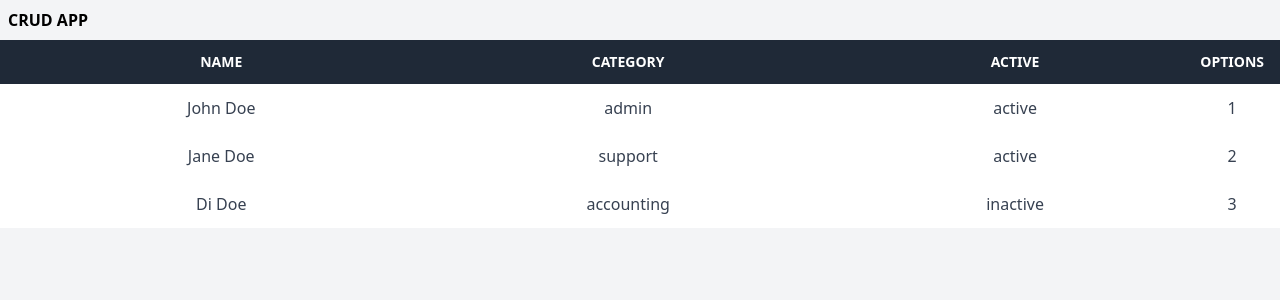
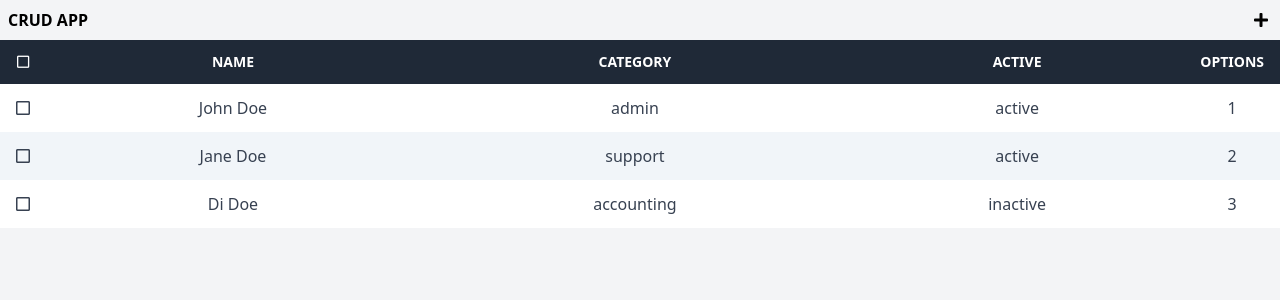
Before and after one commit to rjvillanueva89/crud-app, a Next.js app: page / in a window 1280 px wide. Shown: the top 300 px of the page. Built offline with nearby package versions, Linux system fonts and the light colour scheme; data requests are answered from the project's data file.

Commit message:
- updated user table row component

```diff
--- a/components/users/table/index.tsx
+++ b/components/users/table/index.tsx
@@ -11,7 +11,7 @@ export default function Table(Props) {
     <table className="w-full bg-white text-center">
       <thead className="bg-gray-800 text-white">
         <tr>
-          <th className="py-3 px-4 uppercase font-semibold text-sm w-1"><i className="fa fa-square"></i></th>
+          <th className="py-3 px-4 uppercase font-semibold text-sm w-1"><i className="far fa-square"></i></th>
           <th className="py-3 px-4 uppercase font-semibold text-sm">Name</th>
           <th className="py-3 px-4 uppercase font-semibold text-sm">Category</th>
           <th className="py-3 px-4 uppercase font-semibold text-sm">Active</th>
@@ -20,16 +20,18 @@ export default function Table(Props) {
       </thead>
       <tbody className="text-gray-700">
         { isLoading ? (
-          <Row empty="true" message="Loading users..." />
+          <Row message="Loading users..." />
         ) : (
           <>
             {
+              // check if there's any users returned
               data.length ? (
+                // loop through user data
                 data.map((user) => (
                   <Row key={user.id} data={user} />
                 ))
               ) : (
-                <Row empty="true" message="No users found..." />
+                <Row message="No users found..." />
               )
             }
           </>
--- a/components/users/table/row.tsx
+++ b/components/users/table/row.tsx
@@ -1,8 +1,8 @@
 export default function Row({ ...Props }) {
   if(Props.data) {
     return (
-      <tr>
-        <td className="py-3 px-4"><i className="fa fa-square"></i></td>
+      <tr className="even:bg-slate-100">
+        <td className="py-3 px-4"><i className="far fa-square"></i></td>
         <td className="py-3 px-4">{Props.data.name}</td>
         <td className="py-3 px-4">{Props.data.category}</td>
         <td className="py-3 px-4">{Props.data.active ? 'active' : 'inactive'}</td>
@@ -11,11 +11,10 @@ export default function Row({ ...Props }) {
     )
   }
 
-  if(Props.empty) {
-    return (
-      <tr>
-        <td className="py-3 px-4" colSpan="5">{Props.message}</td>
-      </tr>
-    )
-  }
+
+  return (
+    <tr>
+      <td className="py-3 px-4" colSpan="5">{Props.message}</td>
+    </tr>
+  )
 }
--- a/layout/index.tsx
+++ b/layout/index.tsx
@@ -21,8 +21,6 @@ export default function Layout({ children }: Props) {
       <main id="content">
         {children}
       </main>
-
-      <script src="https://cdnjs.cloudflare.com/ajax/libs/font-awesome/5.15.4/js/all.min.js" integrity="sha512-Tn2m0TIpgVyTzzvmxLNuqbSJH3JP8jm+Cy3hvHrW7ndTDcJ1w5mBiksqDBb8GpE2ksktFvDB/ykZ0mDpsZj20w==" crossOrigin="anonymous"></script>
     </div>
   )
 }
--- a/pages/_app.tsx
+++ b/pages/_app.tsx
@@ -13,6 +13,7 @@ function MyApp({ Component, pageProps }: AppProps) {
         <title>CRUD App</title>
         <meta name="description" content="Why you gotta be so CRUD!" />
         <link rel="icon" href="/favicon.ico" />
+        <link rel="stylesheet" href="https://cdnjs.cloudflare.com/ajax/libs/font-awesome/5.15.4/css/all.min.css" integrity="sha512-1ycn6IcaQQ40/MKBW2W4Rhis/DbILU74C1vSrLJxCq57o941Ym01SwNsOMqvEBFlcgUa6xLiPY/NS5R+E6ztJQ==" crossOrigin="anonymous" referrerPolicy="no-referrer" />
       </Head>
       <QueryClientProvider client={queryClient}>
         <Component {...pageProps} />
```
